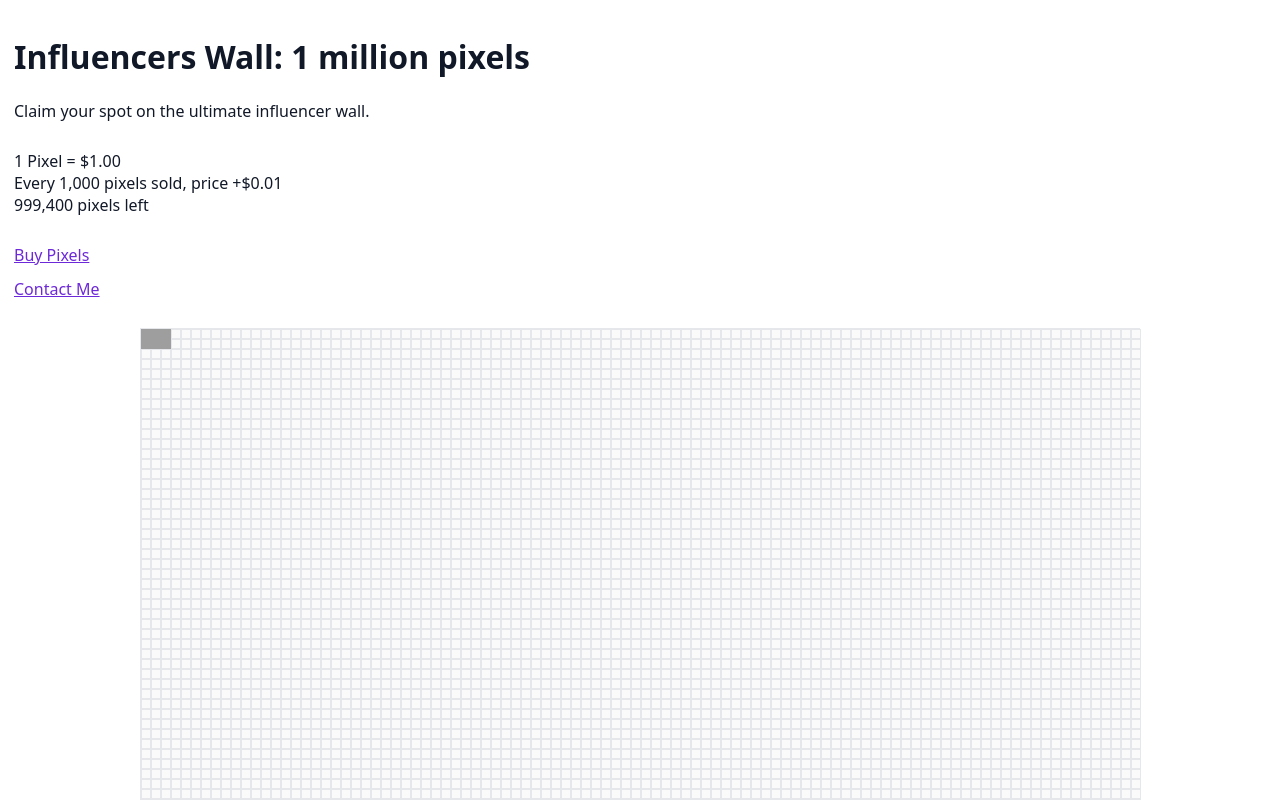
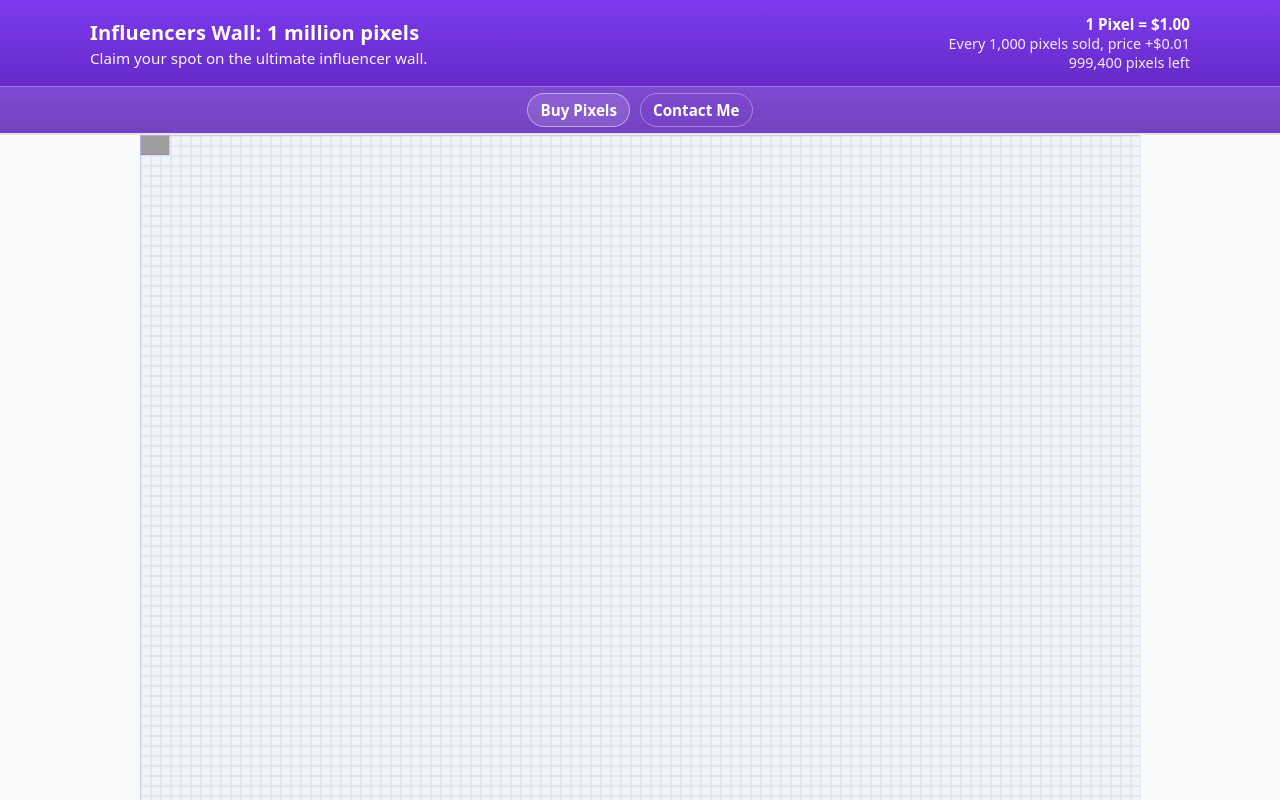
Before and after one commit to GRBUZ/Fixrepo, a website: page index.html in a window 1280 px wide. Shown: the top 800 px of the page. Drawn offline with Linux system fonts and the light colour scheme; no server answers; grey boxes are pictures that could not be loaded.

Commit message:
Update style.css

```diff
--- a/css/style.css
+++ b/css/style.css
@@ -1,23 +1,154 @@
-/* Light theme + violet accents (fast patch) */
-*{box-sizing:border-box}
-body{margin:0;font-family:system-ui,Segoe UI,Roboto,Arial,sans-serif;background:#ffffff;color:#111827}
-a{color:#6d28d9}
-.topbar{position:sticky;top:0;z-index:999;background:#ffffff;border-bottom:1px solid #e5e7eb;padding:10px 14px;display:flex;gap:18px;align-items:center;justify-content:space-between}
-.topbar .title{font-weight:800;font-size:18px;color:#4c1d95}
-.topbar .subtitle{opacity:.9;font-size:12px;color:#6b7280}
-.meta{display:flex;gap:16px;align-items:center}
-.price-wrap{display:flex;flex-direction:column;gap:2px}
-.meta .price{font-weight:700;font-size:14px;color:#111827}
-.meta .note{font-size:12px;color:#6b7280}
-.meta .left{font-weight:600;font-size:14px;color:#374151}
-.actions{display:flex;gap:8px}
-.btn{background:#ffffff;border:1px solid #d1d5db;padding:8px 12px;border-radius:10px;color:#111827;cursor:pointer}
-.btn.primary{background:#6d28d9;border-color:#6d28d9;color:#fff}
-.btn:disabled{opacity:.6;cursor:not-allowed}
-.container{padding:14px;display:flex;flex-direction:column;gap:12px}
-.stage{position:relative;width:1000px;height:1000px;margin:0 auto;border:1px solid #e5e7eb;background:#ffffff}
-.grid{display:grid;grid-template-columns:repeat(100,10px);grid-auto-rows:10px;gap:0;position:relative;z-index:10}
-.block{width:10px;height:10px;border:1px solid #e5e7eb;background:#fafafa;cursor:pointer;transition:background .08s, outline .08s}
-.block:hover{outline:1px solid #6d28d9}
-.footer{padding:18px;text-align:center;color:#6b7280}
-.hidden{display:none}
+* { box-sizing: border-box; }
+:root {
+  --violet: #7c3aed;        /* primary */
+  --violet-dark: #5b21b6;   /* darker */
+  --bg: #ffffff;
+  --line: #e5e7eb;
+  --text: #111827;
+  --muted: #6b7280;
+  --accent: #ef4444;
+  --border: #cbd5e1;
+}
+html, body { height: 100%; }
+body {
+  margin: 0;
+  font-family: system-ui, -apple-system, Segoe UI, Roboto, sans-serif;
+  color: var(--text);
+  display: flex; flex-direction: column; min-height: 100vh;
+  background: #f8fafc;
+}
+
+.container { max-width: 1100px; margin: 0 auto; padding: 0 12px; }
+
+/* --- Header: banner + thin nav --- */
+.hero {
+  background: linear-gradient(180deg, var(--violet) 0%, var(--violet-dark) 100%);
+  color: #fff;
+  border-bottom: 1px solid var(--line);
+}
+.hero-row {
+  display: grid;
+  grid-template-columns: 1fr auto;
+  gap: 16px;
+  align-items: center;
+  padding: 14px 0;
+}
+.brand h1 {
+  margin: 0;
+  font-size: 1.25rem;
+  font-weight: 800;
+  letter-spacing: .2px;
+}
+.brand .tagline {
+  margin: 2px 0 0;
+  font-size: .95rem;
+  opacity: .95;
+}
+.stats { text-align: right; font-size: .95rem; }
+.stats .price { font-weight: 700; }
+.stats .rule, .stats .left { opacity: .9; font-size: .9rem; }
+
+/* Thin nav bar below */
+.nav {
+  background: rgba(255,255,255,.15);
+  border-top: 1px solid rgba(255,255,255,.25);
+  border-bottom: 1px solid var(--line);
+}
+.nav-row {
+  /*display: flex; gap: 10px;
+  padding: 6px 0;*/
+  display: flex; gap: 10px;
+  padding: 6px 0;
+  justify-content: center; /* Centers horizontally */
+  align-items: center;    /* Centers vertically */
+  /* Add height or min-height to the container if needed for vertical centering */
+  /*min-height: 100px;*/ /* Example height */
+}
+.nav-link {
+  color: #fff;
+  text-decoration: none;
+  font-weight: 700;
+  font-size: .95rem;
+  padding: 6px 12px;
+  border: 1px solid rgba(255,255,255,.45);
+  border-radius: 999px;
+  background: rgba(255,255,255,.12);
+}
+.nav-link:hover { background: rgba(255,255,255,.2); }
+.nav-link.ghost {
+  background: transparent;
+  border-color: rgba(255,255,255,.35);
+}
+
+/* Stage with overlay */
+.grid-container {
+  flex: 1; display: flex; justify-content: center; align-items: center;
+  padding: 1rem; overflow: auto;
+}
+.stage {
+  position: relative;
+  width: 1000px; height: 1000px;
+}
+.grid {
+  position: absolute; left: 0; top: 0;
+  display: grid;
+  grid-template-columns: repeat(100, 10px);
+  grid-template-rows: repeat(100, 10px);
+  width: 1000px; height: 1000px;
+  image-rendering: pixelated;
+  border: 1px solid var(--border);
+  background: #e5e7eb;
+  z-index: 1;
+}
+#regionsLayer {
+  position: absolute; left: 0; top: 0;
+  width: 1000px; height: 1000px;
+  z-index: 2;
+  pointer-events: none; /* regions re-enable pointer-events individually */
+}
+.region {
+  position: absolute; display: block;
+  background-repeat: no-repeat;
+  background-position: center;
+  background-size: cover;
+  pointer-events: auto;
+  border: 1px solid rgba(124,58,237,.25); /* subtle violet */
+}
+
+/* Cells */
+.block {
+  display: block;              /* important for <a class="block"> */
+  width: 10px;
+  height: 10px;
+  background: #f1f5f9;
+  border: 1px solid #e2e8f0;
+}
+.block.selected { outline: 1px solid var(--accent); }
+.block.sold { /* legacy single-cell style (unused with overlay) */ }
+
+/* Modal */
+.modal { position: fixed; inset: 0; background: rgba(0,0,0,.6);
+  display: flex; justify-content: center; align-items: center; z-index: 1000; }
+.hidden { display: none; }
+#influencerForm {
+  background: #fff; color: var(--text); padding: 1.25rem;
+  border-radius: 10px; max-width: 420px; width: 100%;
+  box-shadow: 0 10px 30px rgba(0,0,0,.2);
+}
+#influencerForm h2 { margin: .1rem 0 1rem; font-size: 1.15rem; }
+#influencerForm label { display: block; margin-bottom: .85rem; font-size: .95rem; }
+#influencerForm input[type="url"],
+#influencerForm input[type="email"],
+#influencerForm input[type="file"] {
+  width: 100%; padding: .55rem; margin-top: .35rem;
+  border: 1px solid var(--border); border-radius: 6px;
+}
+#influencerForm .buttons { display: flex; gap: .5rem; justify-content: flex-end; margin-top: .75rem; }
+.btn { background: var(--violet); border: 1px solid transparent; color: #fff; padding: .55rem 1rem; border-radius: 8px; cursor: pointer; }
+.btn-ghost { background: transparent; color: var(--text); border: 1px solid var(--line); }
+
+footer {
+  background: #f1f5f9; padding: 1rem; text-align: center;
+  font-size: .9rem; border-top: 1px solid var(--line);
+}
+footer a { color: var(--violet); text-decoration: none; }
```
